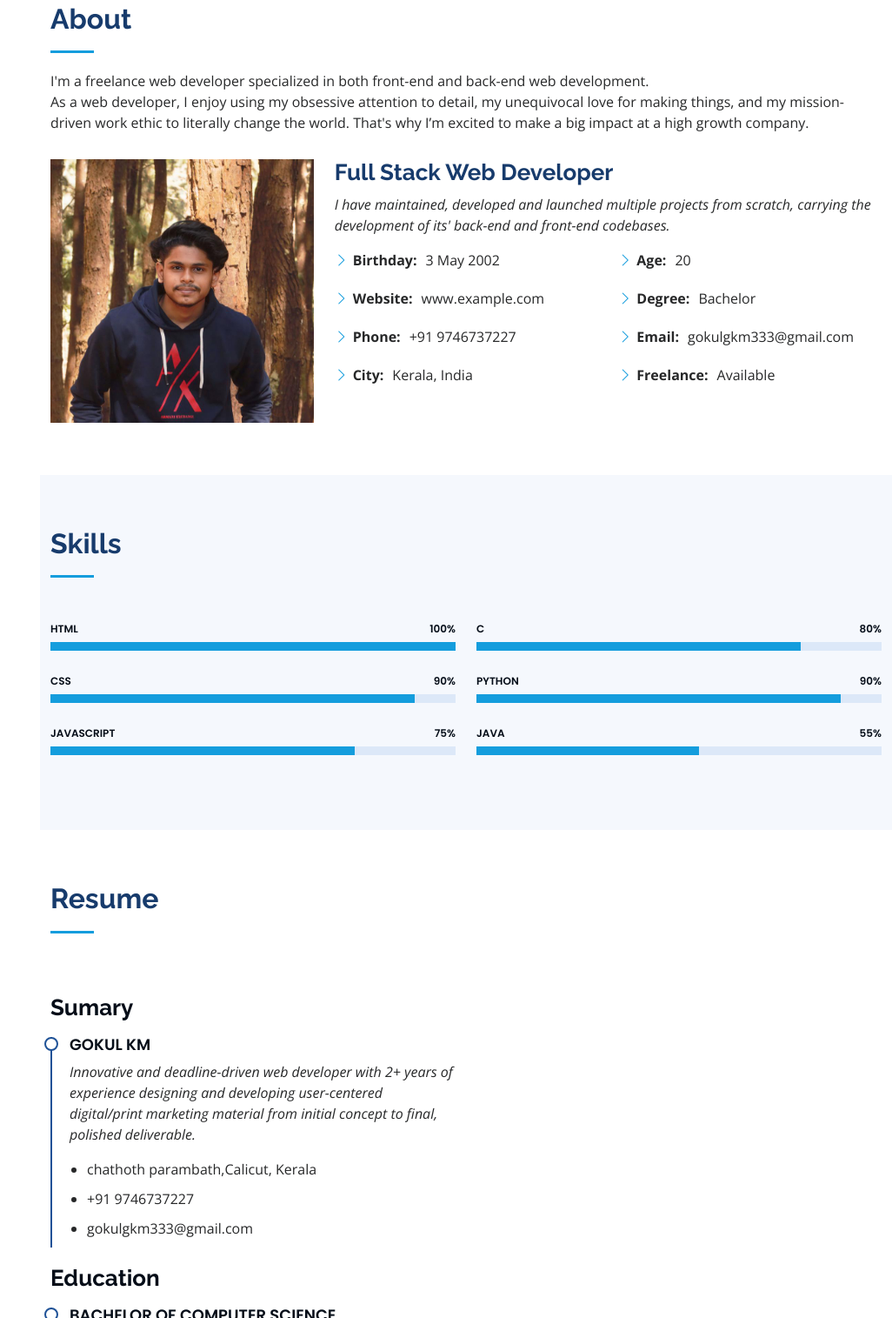
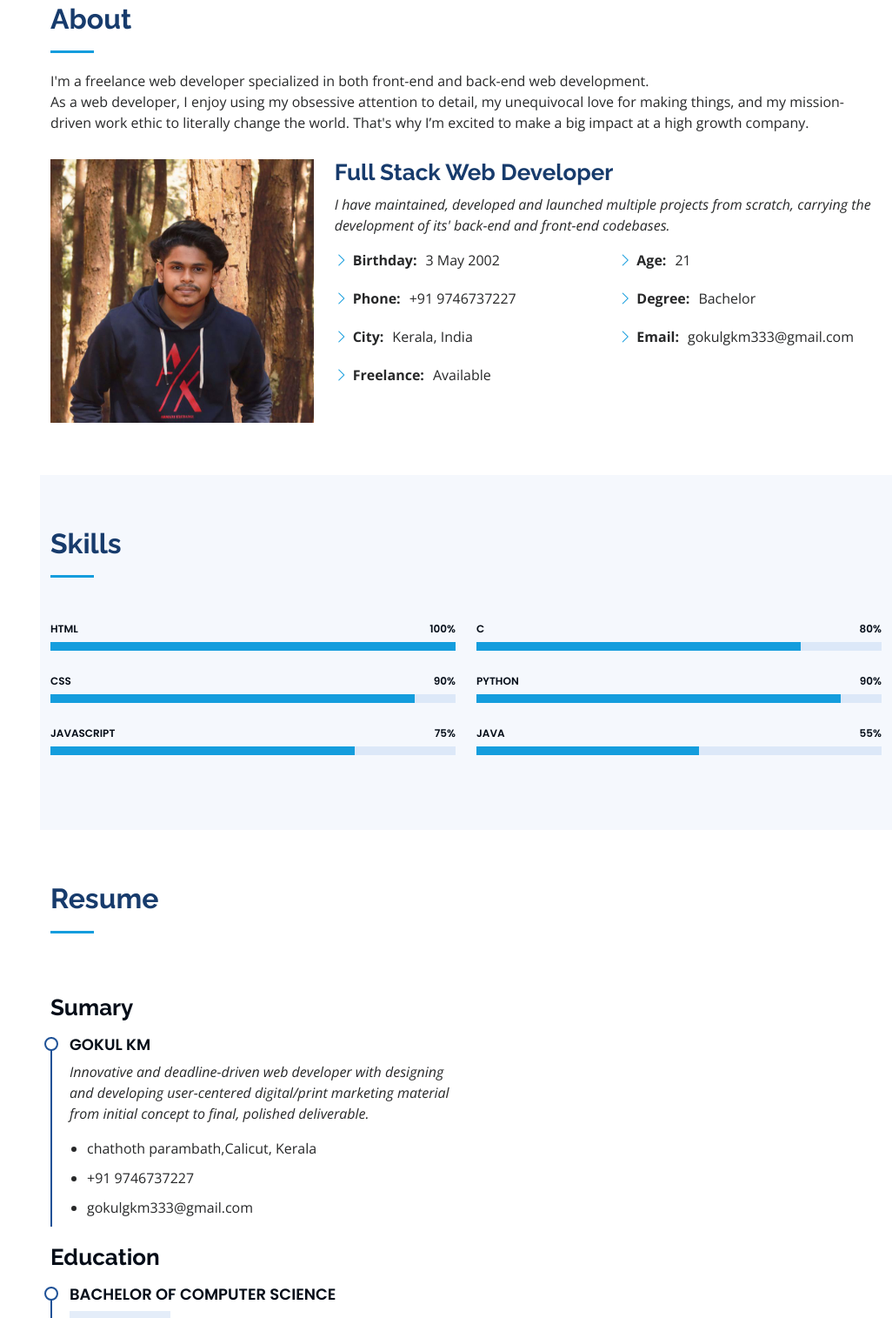
Before and after one commit to gokul-gkm/personal-website, a plain HTML site: page index.html in a window 1280 px wide. Shown: the part 857-2372 px from the top of the page at 87% size, without its empty margins (254-1280 px from the left). Drawn offline with nearby package versions, Linux system fonts and the light colour scheme.

Commit message:
third commit

```diff
--- a/index.html
+++ b/index.html
@@ -28,14 +28,6 @@
   <link href="assets/css/style.css" rel="stylesheet">
 
   <script src="https://ajax.googleapis.com/ajax/libs/jquery/3.5.1/jquery.min.js"></script>
-
-  <!-- =======================================================
-  * Template Name: iPortfolio
-  * Updated: Mar 10 2023 with Bootstrap v5.2.3
-  * Template URL: https://bootstrapmade.com/iportfolio-bootstrap-portfolio-websites-template/
-  * Author: BootstrapMade.com
-  * License: https://bootstrapmade.com/license/
-  ======================================================== -->
 </head>
 
 <body>
@@ -75,7 +67,7 @@
   <section id="hero" class="d-flex flex-column justify-content-center align-items-center">
     <div class="hero-container" data-aos="fade-in">
       <h1>Hi, I'm Gokul</h1>
-      <p>I'm <span class="typed" data-typed-items="Designer, Developer, Freelancer, Photographer"></span></p>
+      <p>I'm <span class="typed" data-typed-items="Designer, Developer, Freelancer"></span></p>
     </div>
   </section><!-- End Hero -->
 
@@ -105,17 +97,17 @@
               <div class="col-lg-6">
                 <ul>
                   <li><i class="bi bi-chevron-right"></i> <strong>Birthday:</strong> <span>3 May 2002</span></li>
-                  <li><i class="bi bi-chevron-right"></i> <strong>Website:</strong> <span>www.example.com</span></li>
                   <li><i class="bi bi-chevron-right"></i> <strong>Phone:</strong> <span>+91 9746737227</span></li>
                   <li><i class="bi bi-chevron-right"></i> <strong>City:</strong> <span>Kerala, India</span></li>
+                  <li><i class="bi bi-chevron-right"></i> <strong>Freelance:</strong> <span>Available</span></li>
                 </ul>
               </div>
               <div class="col-lg-6">
                 <ul>
-                  <li><i class="bi bi-chevron-right"></i> <strong>Age:</strong> <span>20</span></li>
+                  <li><i class="bi bi-chevron-right"></i> <strong>Age:</strong> <span>21</span></li>
                   <li><i class="bi bi-chevron-right"></i> <strong>Degree:</strong> <span>Bachelor</span></li>
                   <li><i class="bi bi-chevron-right"></i> <strong>Email:</strong> <span>gokulgkm333@gmail.com</span></li>
-                  <li><i class="bi bi-chevron-right"></i> <strong>Freelance:</strong> <span>Available</span></li>
+
                 </ul>
               </div>
             </div>
@@ -208,7 +200,7 @@
             <h3 class="resume-title">Sumary</h3>
             <div class="resume-item pb-0">
               <h4>Gokul km</h4>
-              <p><em>Innovative and deadline-driven web developer with 2+ years of experience designing and developing user-centered digital/print marketing material from initial concept to final, polished deliverable.</em></p>
+              <p><em>Innovative and deadline-driven web developer with designing and developing user-centered digital/print marketing material from initial concept to final, polished deliverable.</em></p>
               <ul>
                 <li>chathoth parambath,Calicut, Kerala</li>
                 <li>+91 9746737227</li>
```
